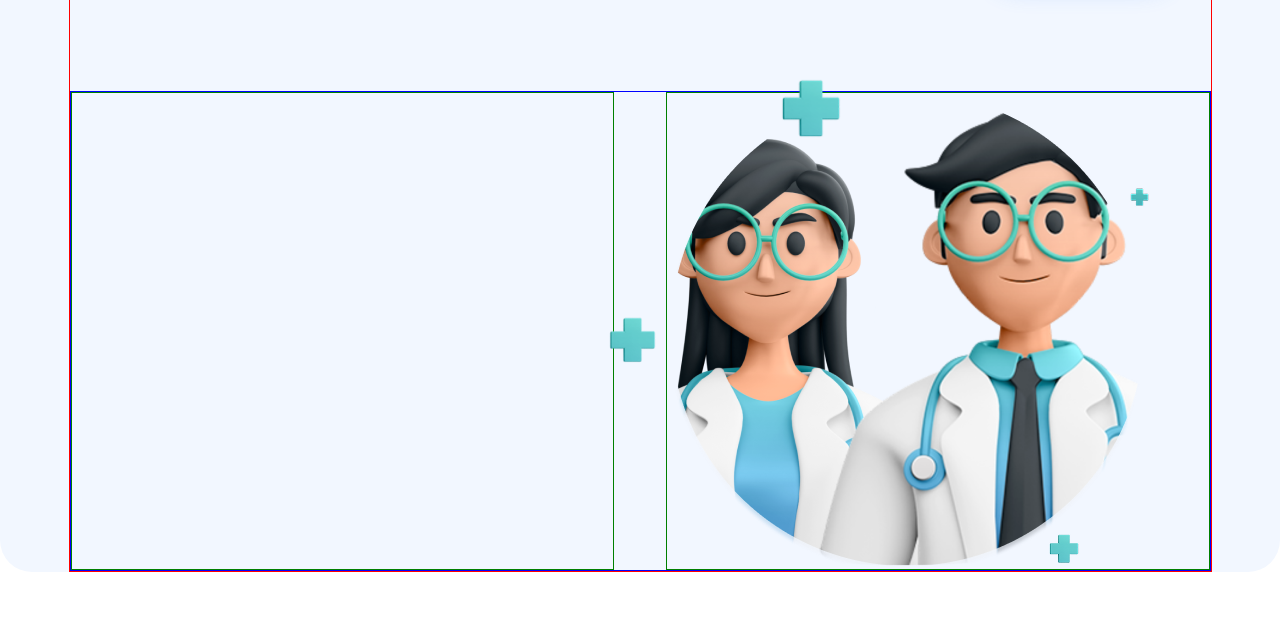
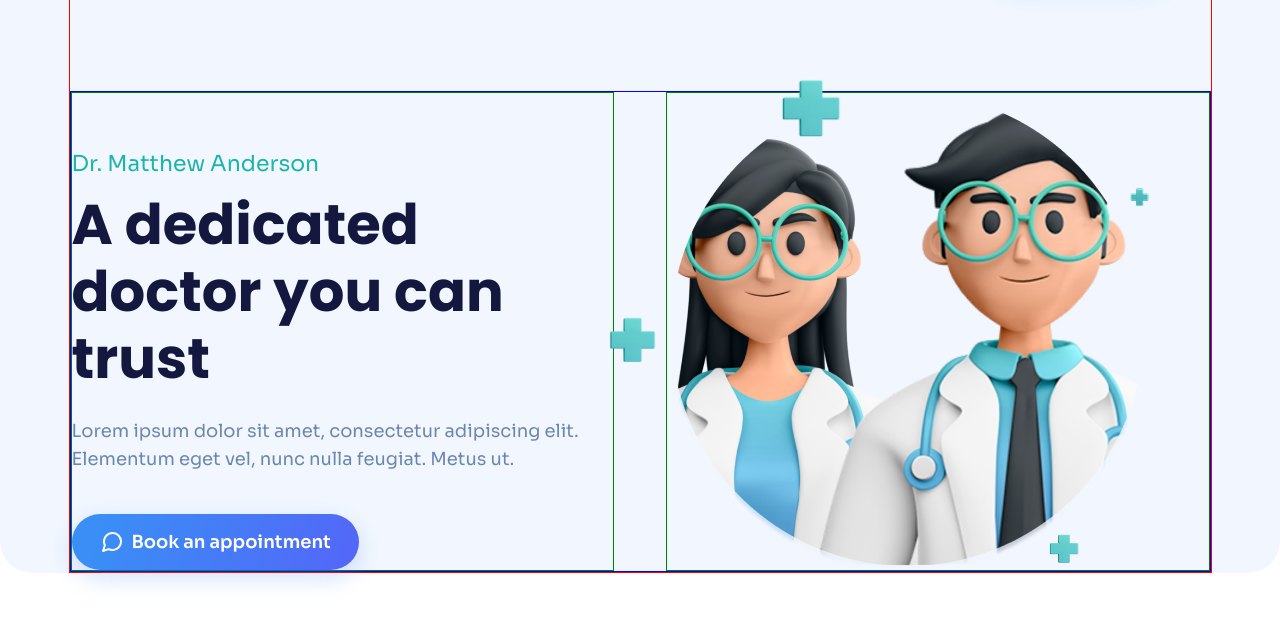
Before and after one commit to Yasi499/git-reset, a plain HTML site: page index.html in a window 1280 px wide. Shown: the part 108-732 px from the top of the page. Drawn offline with Linux system fonts and the light colour scheme.

Commit message:
main content work: left aside

```diff
--- a/index.html
+++ b/index.html
@@ -35,7 +35,13 @@
 
             <div class="main-content">
                 <div class="main-content-column">
-
+                    <p class="main-content-name">Dr. Matthew Anderson</p>
+                    <h2 class="main-content-title">A dedicated doctor you can trust</h2>
+                    <p class="main-content-text">Lorem ipsum dolor sit amet, consectetur adipiscing elit. Elementum eget vel, nunc nulla feugiat. Metus ut.</p>
+                    <a class="header-button main-content-button" href="#">
+                        <img src="./static/images/message-circle.svg" alt="">
+                        <span>Book an appointment</span>
+                    </a>
                 </div>
                 <div class="main-content-column">
                     <img class="main-content-slide" src="./static/images/doctors.png" alt="doctors">
--- a/static/styles/styles.css
+++ b/static/styles/styles.css
@@ -139,3 +139,25 @@ img {
     top: 91px;
     width: 27px;
 }
+
+.main-content-name {
+    margin-top: 60px;
+    font-size: 22px;
+    color: #1BB5AC;
+}
+.main-content-title {
+    margin-top: 16px;
+    font-size: 56px;
+    line-height: 1.2;
+    color: #14183E;
+}
+.main-content-text {
+    margin-top: 24px;
+    font-size: 18px;
+    line-height: 1.6;
+    color: #6C87AE;
+}
+.main-content-button {
+    display: inline-flex;
+    margin-top: 40px;
+}
```
